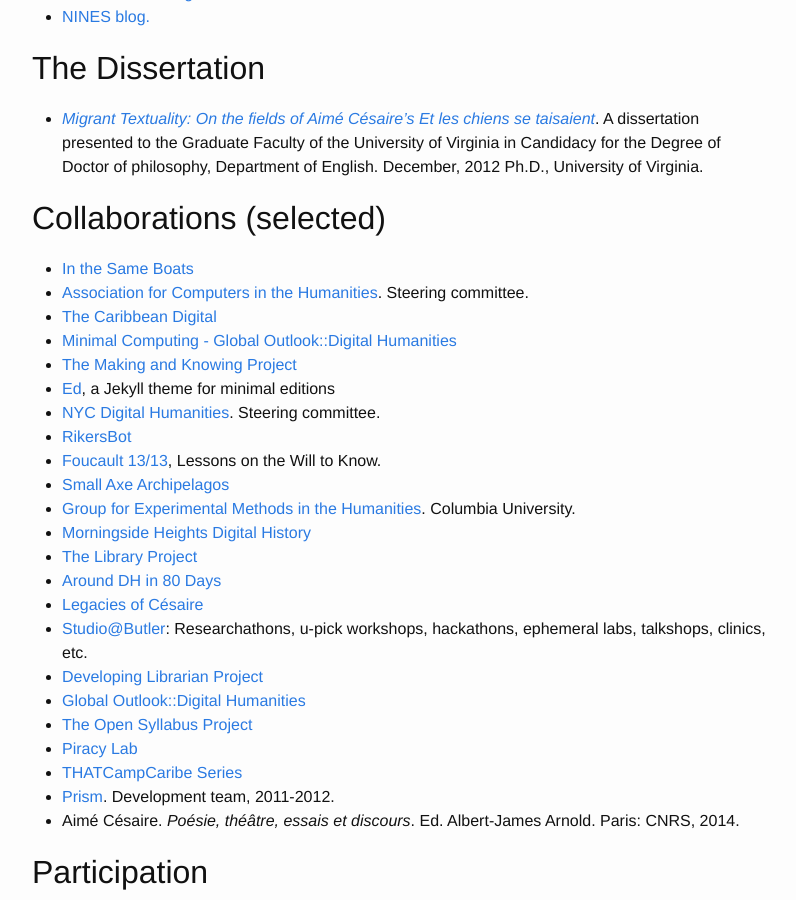
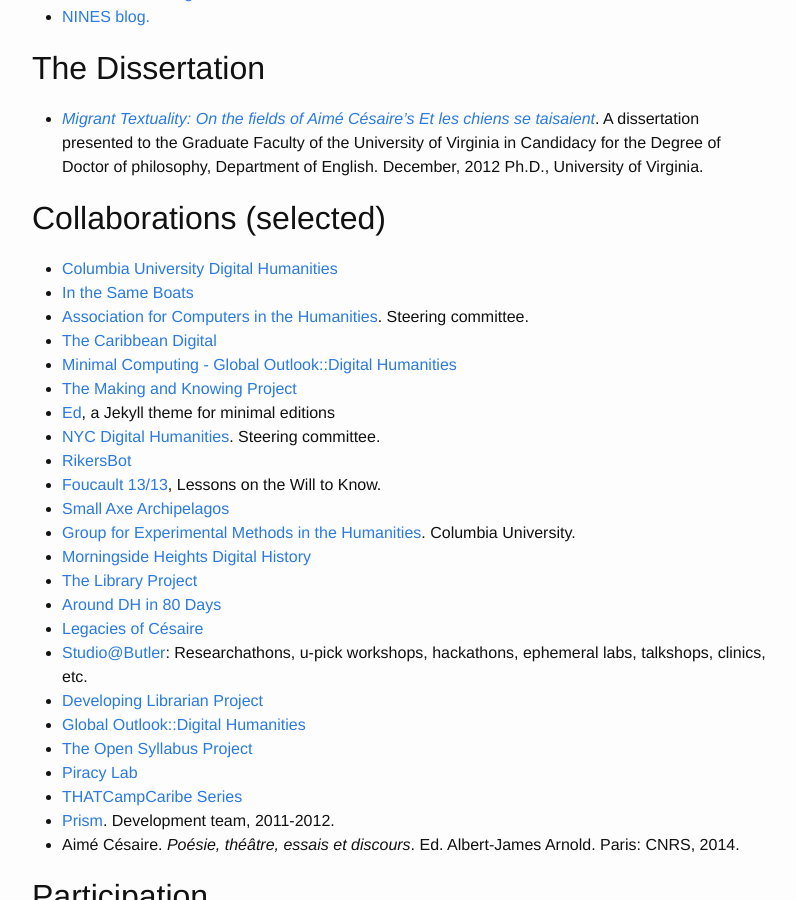
Before and after one commit to elotroalex/elotroalex, a Jekyll site: the page built from bio.md, in a window 1280 px wide and 900 px high, scrolled down 2466 px. Shown: the whole window, without its empty margins (238-1034 px from the left). Built offline with Jekyll 4.4.1, drawn with Linux system fonts in a browser that asks for light colours.

Commit message:
added cudh

```diff
--- a/bio.md
+++ b/bio.md
@@ -103,6 +103,7 @@
 Collaborations (selected)
 -------------------------
 
+- [Columbia University Digital Humanities](https://digitalhumanities.columbia.edu/)
 - [In the Same Boats](http://sameboats.org)
 - [Association for Computers in the Humanities](http://ach.org/). Steering committee.
 - [The Caribbean Digital](http://caribbeandigitalnyc.net/)
```
